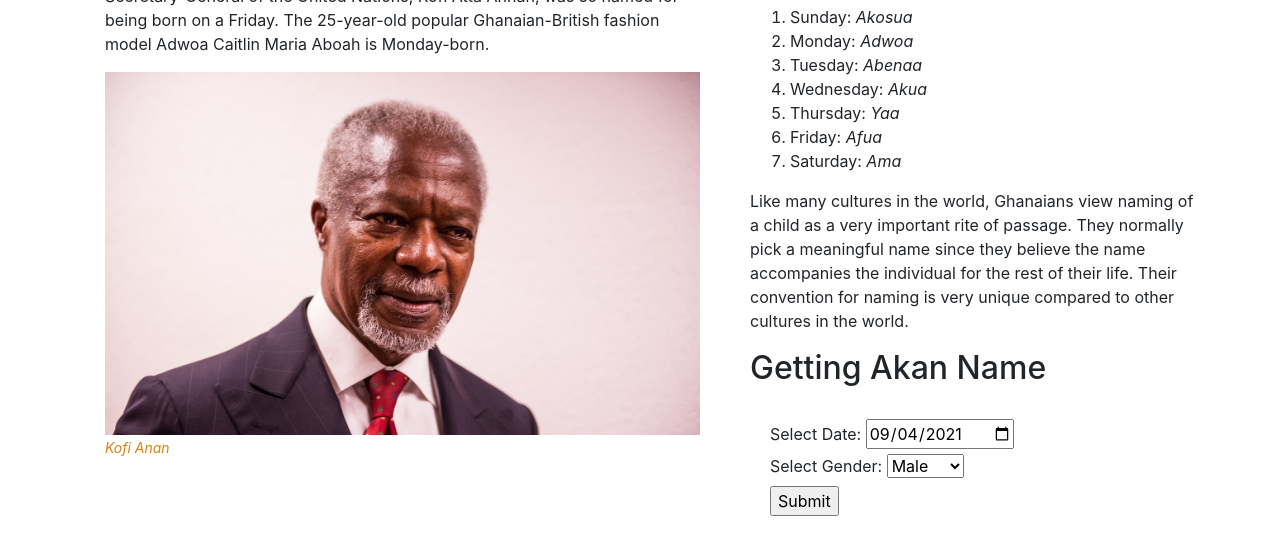
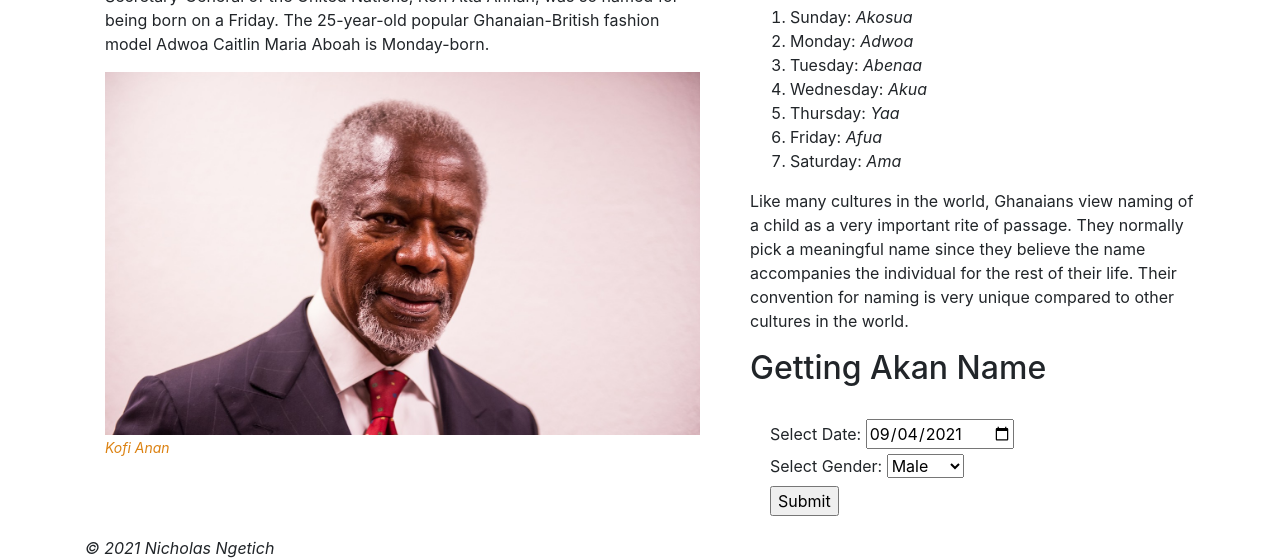
Before and after one commit to ngetichnicholas/Akan-Names, a plain HTML site: page index.html in a window 1280 px wide. Shown: the part 488-1048 px from the top of the page. Before the commit the page ends 1024 px from the top, so only its background shows below. Drawn offline with Linux system fonts and the light colour scheme.

Commit message:
Add footer to the page

```diff
--- a/index.html
+++ b/index.html
@@ -81,6 +81,9 @@
       </form>
       </div>
     </div>
+    <div id="footer">
+      <span>© 2021 Nicholas Ngetich</span>
+    </div>
   </div>
 </body>
 </html>
```
